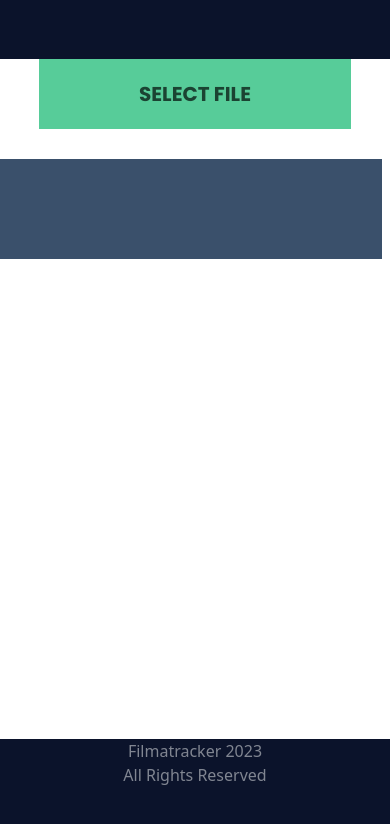
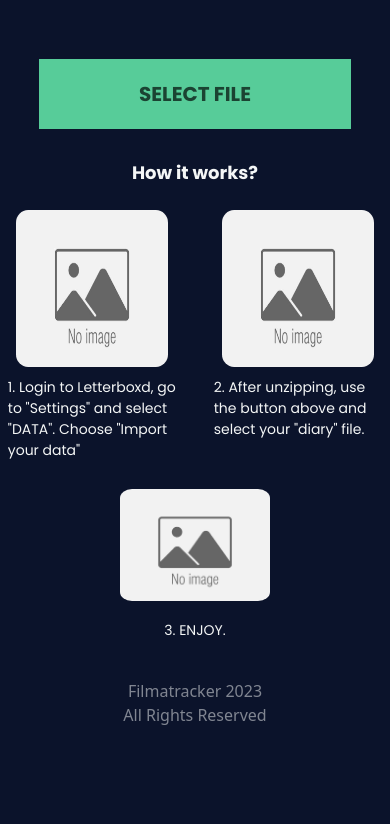
Before and after one commit to TheJonaCode/Filmatracker, a website: page index.html in a window 390 px wide. Drawn offline with Linux system fonts and the light colour scheme.

Commit message:
index page + redirect

```diff
--- a/css/styles.css
+++ b/css/styles.css
@@ -6,8 +6,7 @@ body {
 /*INDEX - GET FILE*/
 .instructions{
     width: 100%;
-    height: 680px;
-    background-color: #fff;
+    height: 620px;
 }
 
 .uploadFile{
@@ -52,9 +51,74 @@ body {
 
  /*Instructions*/
  .howitworks{
-    width: 98%;
-    height: 100px;
-    background-color: #3a506b;
+    width: 96%;
+    height: 500px;
+    margin-left: 2%;
+ }
+
+ .howitworks-text{
+    text-align: center;
+    font-size: 18px;
+    font-weight: bold;
+    color: #f4f6f6;
+    font-family: 'Poppins', sans-serif;
+ }
+
+ .inst-group{
+    width: 100%;
+    height: 250px;
+    display: flex;
+    justify-content: center;
+ }
+ .inst-element{
+    width: 45%;
+ }
+ .inst-space{
+    width: 10%;
+ }
+ .inst-img{
+    height: 70%;
+    border-radius: 8%;
+ }
+
+ .inst-img img{
+    width: 90%;
+    height: 90%;
+    border-radius: 8%;
+    margin: 5%;
+ }
+ .inst-txt{
+    height: 30%;
+ }
+
+ .inst-txt p,
+ .subinst-txt p{
+    font-size: 14px;
+    color: #f4f6f6;
+    font-family: 'Poppins', sans-serif;
+ }
+
+ .inst-subgroup{
+    width: 100%;
+    height: 200px;
+    margin-top: 5%;
+ }
+
+ .subinst-img{
+    width: 100%;
+    display: flex;
+    justify-content: center;
+ }
+
+ .subinst-img img{
+    width: 40%;
+    height: 40%;
+    border-radius: 8%;
+    margin: 5%;
+ }
+
+ .subinst-txt p{
+    text-align: center;
  }
 
 /* TEXTOS */
--- a/index.html
+++ b/index.html
@@ -26,8 +26,34 @@
         <input type="file" class="file" id="csvFileInput">
     </div>
     <div class="howitworks">
-        <div class="inst-group"></div>
-        <div class="inst-subgroup"></div>
+        <p class="howitworks-text">How it works?</p>
+        <div class="inst-group">
+            <div class="inst-element">
+                <div class="inst-img">
+                    <img src="./media/no_image.jpg">
+                </div>
+                <div class="inst-txt">
+                    <p>1. Login to Letterboxd, go to "Settings" and select "DATA". Choose "Import your data"</p>
+                </div>
+            </div>
+            <div class="inst-space"></div>
+            <div class="inst-element">
+                <div class="inst-img">
+                    <img src="./media/no_image.jpg">
+                </div>
+                <div class="inst-txt">
+                    <p>2. After unzipping, use the button above and select your "diary" file.</p>
+                </div>
+            </div>
+        </div>
+        <div class="inst-subgroup">
+                <div class="subinst-img">
+                    <img src="./media/no_image.jpg">
+                </div>
+                <div class="subinst-txt">
+                    <p>3. ENJOY.</p>
+                </div>
+        </div>
     </div>
    </div>
 
--- a/js/script.js
+++ b/js/script.js
@@ -9,6 +9,12 @@ $(document).ready(function() {
 
     // Escucha el evento 'change' del input de archivo
     csvFileInput.addEventListener('change', (event) => {
+        // Verificar si se seleccionó un archivo
+        if (csvFileInput.files.length > 0) {
+            // Redireccionar a otra página
+            window.location.href = 'home.html';
+          }
+
         const file = event.target.files[0]; // Obtén el archivo seleccionado
 
         // Lee el archivo usando FileReader
```
Also changed, not shown: home.html (+0 -4 lines).
